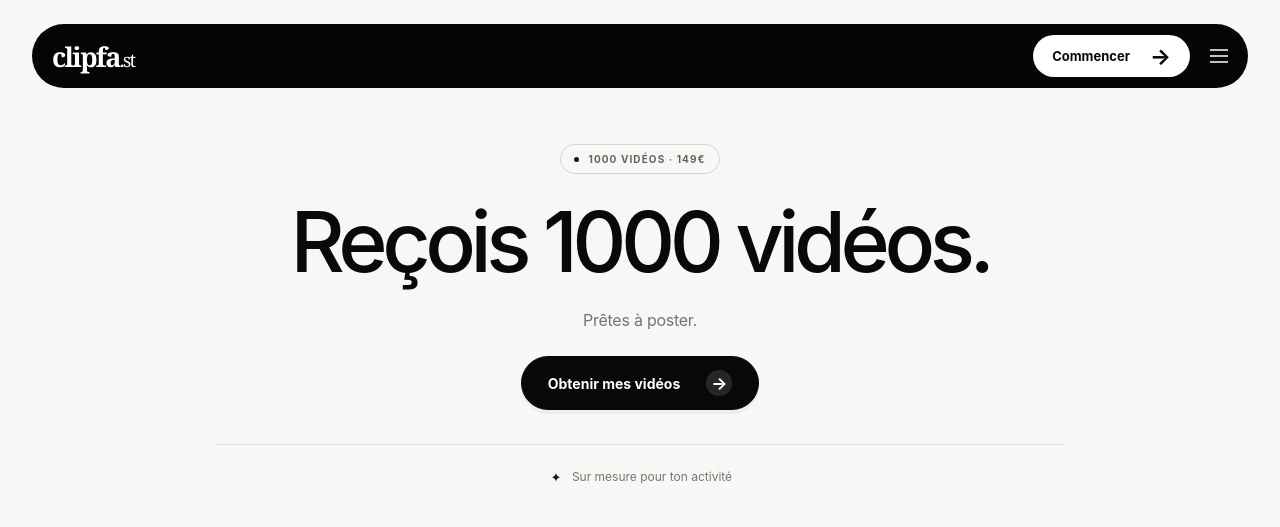
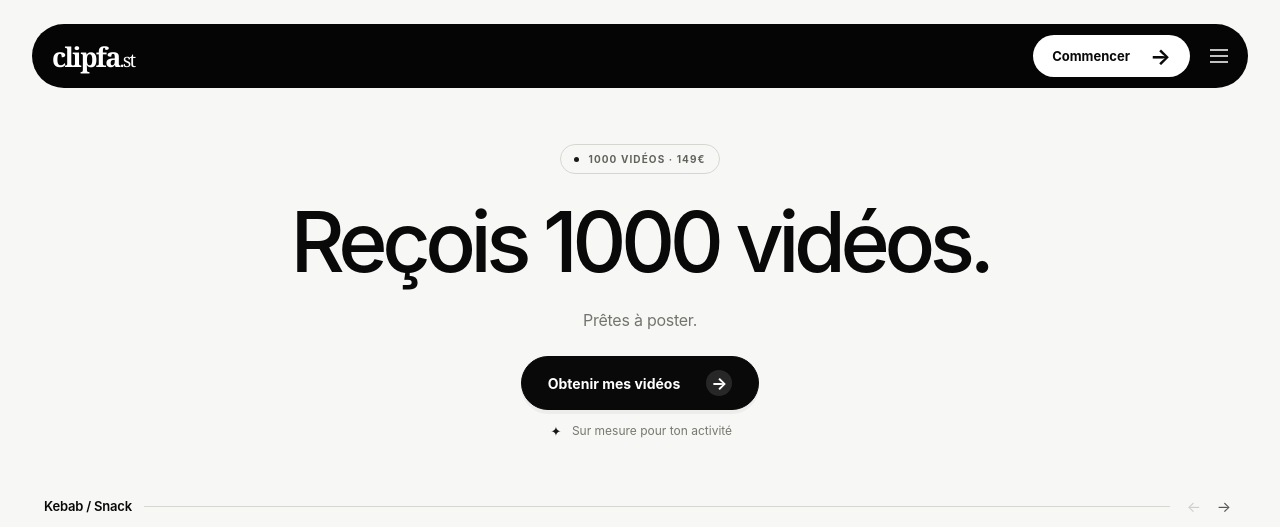
Before and after one commit to bubuMMMM/n0-ugc-factory, a website: page metiers/index.html in a window 1280 px wide. Shown: the top 527 px of the page. Drawn offline with Linux system fonts and the light colour scheme.

Commit message:
Move trades benefit directly under CTA

```diff
--- a/assets/metiers.css
+++ b/assets/metiers.css
@@ -39,8 +39,8 @@
 .offer-intro .hero-cta{min-height:54px;min-width:230px;justify-content:space-between;border:1px solid #090909;box-shadow:0 4px 0 #0000000a;transition:background .2s,transform .2s}
 .offer-intro .hero-cta:hover{transform:translateY(-2px)}
 .offer-intro .hero-cta span{display:grid;place-items:center;width:26px;height:26px;border-radius:50%;background:#ffffff20;font-size:17px}
-.offer-benefits{border-top:1px solid #dededa;max-width:360px;padding-top:18px;margin-top:26px;gap:9px;color:#777770;font-size:10.5px}
+.offer-benefits{border-top:0;max-width:360px;padding-top:0;margin-top:10px;gap:9px;color:#777770;font-size:10.5px}
 .offer-benefits li{display:flex;gap:8px;align-items:center}.offer-benefits li>span{display:inline-grid;place-items:center;width:16px;color:#171717;font-size:13px}
 .collections{margin-top:14px}
-@media(min-width:700px){.offer-intro{padding:56px 32px 38px}.offer-eyebrow{font-size:10px;margin-bottom:26px}.offer-intro h1{font-size:84px}.offer-receive{font-size:26px;margin-bottom:12px}.offer-subtitle{max-width:440px;font-size:16px;margin:24px auto}.offer-benefits{max-width:850px;gap:32px;margin-top:34px;padding-top:23px;font-size:12px}.collections{margin-top:16px}}
+@media(min-width:700px){.offer-intro{padding:56px 32px 38px}.offer-eyebrow{font-size:10px;margin-bottom:26px}.offer-intro h1{font-size:84px}.offer-receive{font-size:26px;margin-bottom:12px}.offer-subtitle{max-width:440px;font-size:16px;margin:24px auto}.offer-benefits{max-width:850px;gap:32px;margin-top:12px;padding-top:0;font-size:12px}.collections{margin-top:16px}}
 @media(max-width:360px){.offer-intro h1{font-size:45px}.offer-intro{padding-inline:16px}}
```
